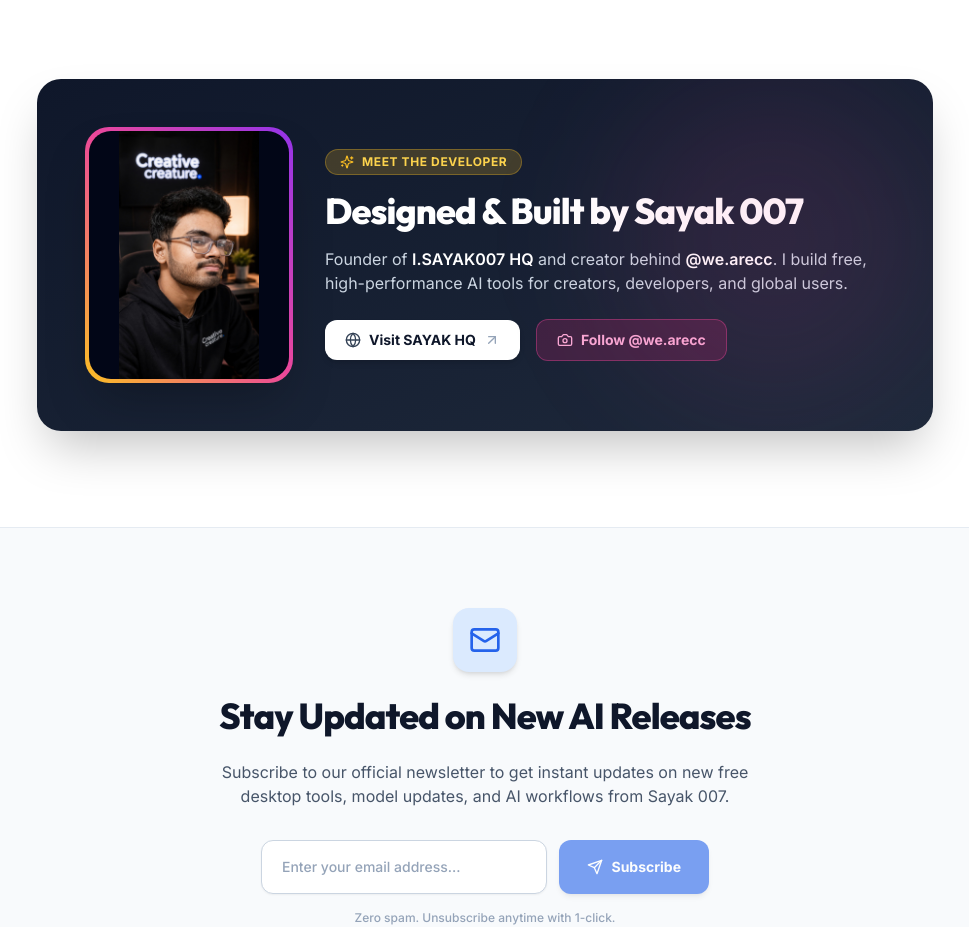
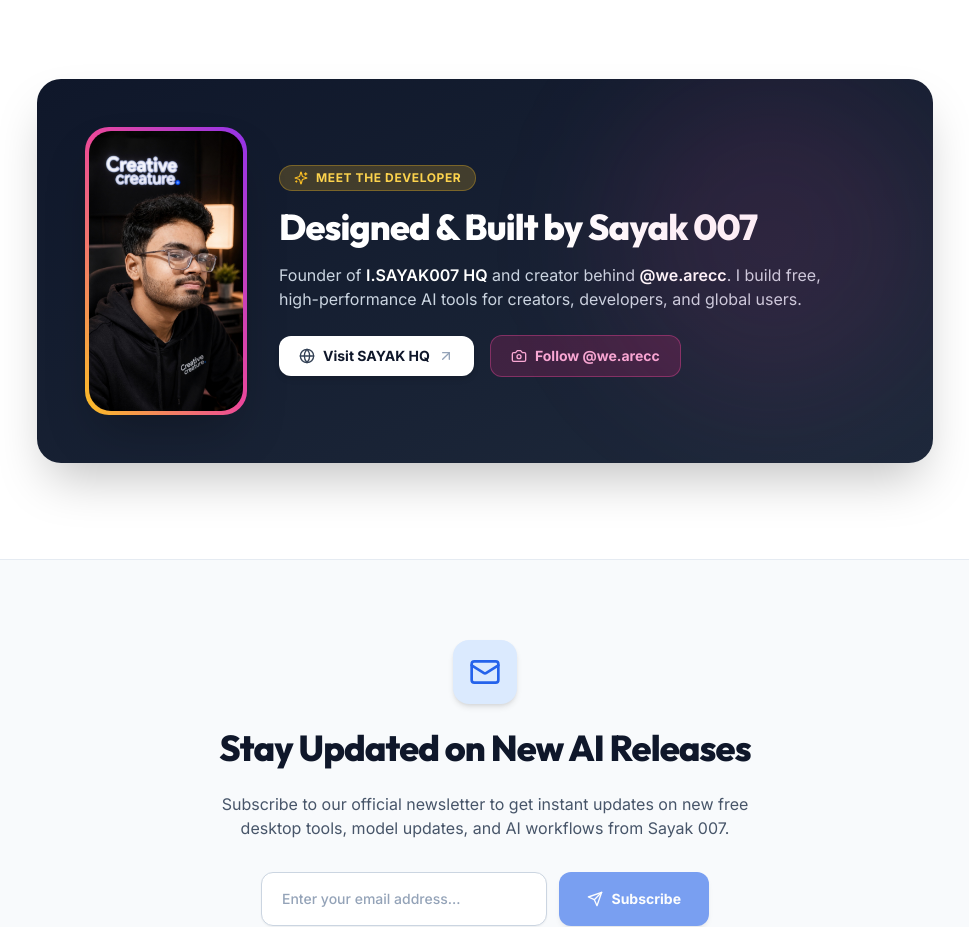
Before and after one commit to allmybusinessorg/Freeelevenlabs, a Next.js app: page / in a window 1280 px wide. Shown: the part 3460-4387 px from the top of the page, without its empty margins (155-1124 px from the left). Built offline with nearby package versions, Linux system fonts and the light colour scheme; no server answers.

Commit message:
Set photo container aspect ratio to exact 9:16 matching sayak.jpg dimensions to eliminate side gaps

```diff
--- a/src/components/CreatorSpotlight.tsx
+++ b/src/components/CreatorSpotlight.tsx
@@ -12,13 +12,13 @@
           <div className="absolute top-0 right-0 w-80 h-80 bg-pink-500/10 rounded-full blur-3xl pointer-events-none" />
 
           <div className="flex flex-col md:flex-row items-center gap-8 text-center md:text-left">
-            {/* Developer Portrait Photo - Full Uncropped Length */}
-            <div className="w-44 h-56 sm:w-52 sm:h-64 rounded-3xl bg-gradient-to-tr from-amber-400 via-pink-500 to-purple-600 p-1 shadow-2xl shrink-0 overflow-hidden group">
-              <div className="w-full h-full bg-slate-950 rounded-[22px] overflow-hidden relative flex items-center justify-center">
+            {/* Developer Portrait Photo - Exact 9:16 Aspect Ratio Frame */}
+            <div className="h-64 sm:h-72 aspect-[9/16] rounded-3xl bg-gradient-to-tr from-amber-400 via-pink-500 to-purple-600 p-1 shadow-2xl shrink-0 overflow-hidden group">
+              <div className="w-full h-full bg-slate-900 rounded-[22px] overflow-hidden relative">
                 <img
                   src="/sayak.jpg"
                   alt="Sayak 007 - Founder & Developer"
-                  className="w-full h-full object-contain group-hover:scale-105 transition-transform duration-500"
+                  className="w-full h-full object-cover group-hover:scale-105 transition-transform duration-500"
                 />
               </div>
             </div>
```
Also changed, not shown: public/app-icon.png (added), 1 other file (tests, documents, lock files or other folders).
